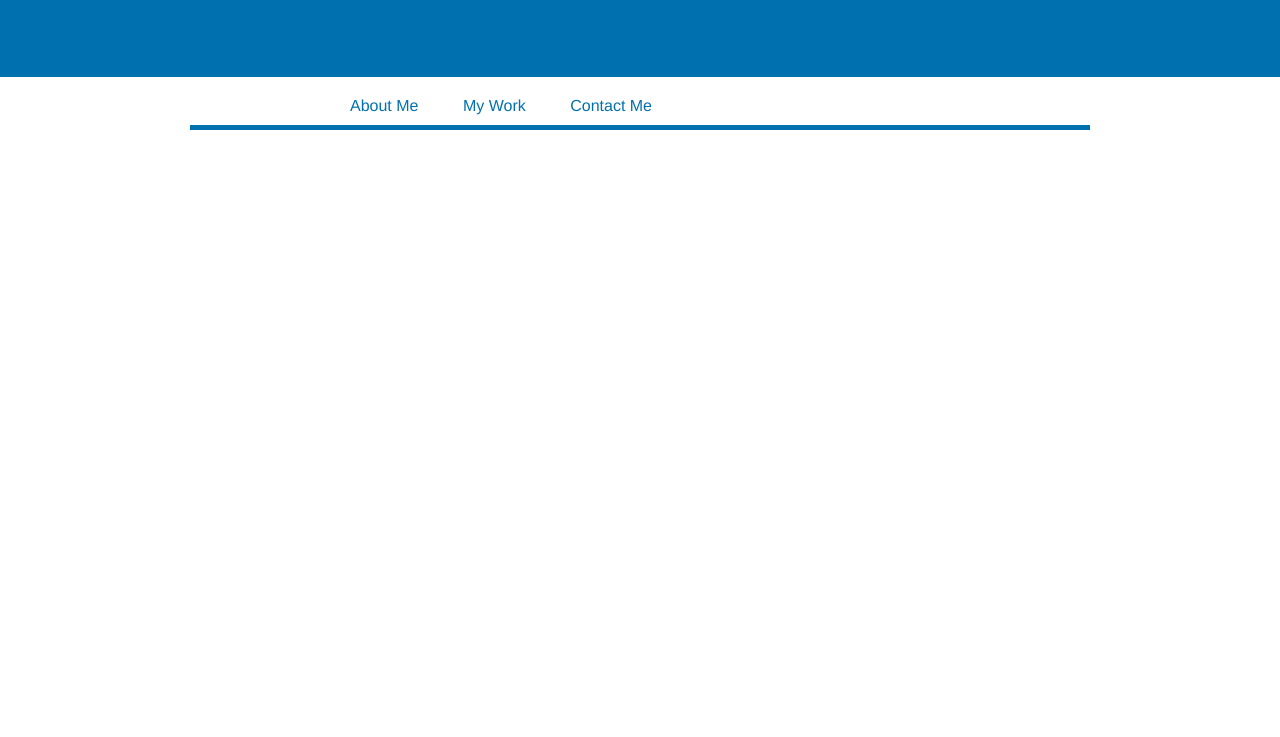
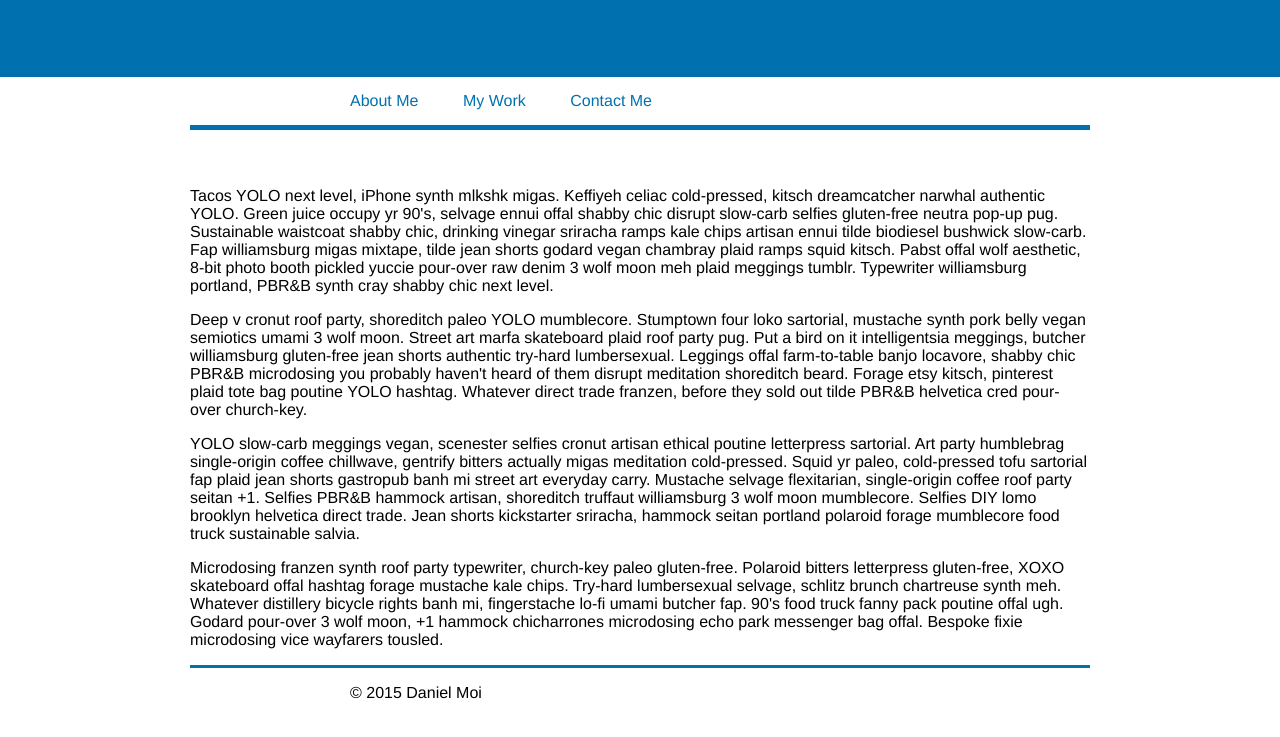
Before and after one commit to danielmoi/danielmoi.github.io--old, a plain HTML site: page dm/index.html in a window 1280 px wide. Shown: the part 123-860 px from the top of the page. Drawn offline with Linux system fonts and the light colour scheme.

Commit message:
Add footer, fix header, add body

```diff
--- a/dm/css/sass/_main.scss
+++ b/dm/css/sass/_main.scss
@@ -9,28 +9,26 @@
 html {
   /*  height: 100%;*/
   height: 2000px;
+  max-width: 100%;
 }
 
 body {
-  max-width: 100%;
+  max-width: 900px;
   margin: 0 auto;
 }
 
-
-/*
-header h1 {
-  text-align: center;
-  color: tomato;
-  margin-top: 25%;
-}
-*/
-
+//
+// HEADER
+//
 
 
 header {
   height: 200px;
   margin: 0 auto;
   position: fixed;
+  top: 0;
+  left: 0;
+  right: 0;
   width: 100%;
   background: $blue;
 
@@ -41,6 +39,7 @@ header {
   position: fixed;
   left: 0;
   right: 0;
+  top: 0;
   margin: 0 auto;
 }
 
@@ -72,13 +71,15 @@ svg {
 .nav-list {
 
   position: absolute;
-  top: 220px;
+  top: 200px;
   width: 100%;
+  background: white; // to stop text from underneath showing
+  padding-top: 15px;
 
   ul {
     list-style: none;
     margin: 0 auto;
-    padding: 0 0 10px 0;
+    padding: 0 0 15px 0;
     border-bottom: 5px solid $blue;
     @media (min-width: 500px) {
       padding-left: 140px;
@@ -109,3 +110,27 @@ svg {
     display: none;
   }
 }
+
+//
+// SECTION
+//
+
+.spacer-top {
+  margin-top: 250px;
+  height: 10px;
+}
+
+section {
+  margin-top: 50px;
+}
+
+//
+// FOOTER
+//
+
+footer {
+  width: 100%;
+  height: 80px;
+  border-top: 3px solid $blue;
+  padding-left: 160px;
+}
--- a/dm/css/style.css
+++ b/dm/css/style.css
@@ -17,24 +17,21 @@
 html {
   /*  height: 100%;*/
   height: 2000px;
+  max-width: 100%;
 }
 
 body {
-  max-width: 100%;
+  max-width: 900px;
   margin: 0 auto;
 }
 
-/*
-header h1 {
-  text-align: center;
-  color: tomato;
-  margin-top: 25%;
-}
-*/
 header {
   height: 200px;
   margin: 0 auto;
   position: fixed;
+  top: 0;
+  left: 0;
+  right: 0;
   width: 100%;
   background: #0071ae;
 }
@@ -45,6 +42,7 @@ header {
   position: fixed;
   left: 0;
   right: 0;
+  top: 0;
   margin: 0 auto;
 }
 
@@ -74,13 +72,15 @@ svg {
 
 .nav-list {
   position: absolute;
-  top: 220px;
+  top: 200px;
   width: 100%;
+  background: white;
+  padding-top: 15px;
 }
 .nav-list ul {
   list-style: none;
   margin: 0 auto;
-  padding: 0 0 10px 0;
+  padding: 0 0 15px 0;
   border-bottom: 5px solid #0071ae;
 }
 @media (min-width: 500px) {
@@ -112,3 +112,19 @@ svg {
     display: none;
   }
 }
+
+.spacer-top {
+  margin-top: 250px;
+  height: 10px;
+}
+
+section {
+  margin-top: 50px;
+}
+
+footer {
+  width: 100%;
+  height: 80px;
+  border-top: 3px solid #0071ae;
+  padding-left: 160px;
+}
--- a/dm/index.html
+++ b/dm/index.html
@@ -41,6 +41,25 @@
 
   </header>
 
+  <div class="spacer-top">
+
+  </div>
+
+
+
+  <section>
+    <p>Tacos YOLO next level, iPhone synth mlkshk migas. Keffiyeh celiac cold-pressed, kitsch dreamcatcher narwhal authentic YOLO. Green juice occupy yr 90's, selvage ennui offal shabby chic disrupt slow-carb selfies gluten-free neutra pop-up pug. Sustainable waistcoat shabby chic, drinking vinegar sriracha ramps kale chips artisan ennui tilde biodiesel bushwick slow-carb. Fap williamsburg migas mixtape, tilde jean shorts godard vegan chambray plaid ramps squid kitsch. Pabst offal wolf aesthetic, 8-bit photo booth pickled yuccie pour-over raw denim 3 wolf moon meh plaid meggings tumblr. Typewriter williamsburg portland, PBR&B synth cray shabby chic next level.</p>
+
+<p>Deep v cronut roof party, shoreditch paleo YOLO mumblecore. Stumptown four loko sartorial, mustache synth pork belly vegan semiotics umami 3 wolf moon. Street art marfa skateboard plaid roof party pug. Put a bird on it intelligentsia meggings, butcher williamsburg gluten-free jean shorts authentic try-hard lumbersexual. Leggings offal farm-to-table banjo locavore, shabby chic PBR&B microdosing you probably haven't heard of them disrupt meditation shoreditch beard. Forage etsy kitsch, pinterest plaid tote bag poutine YOLO hashtag. Whatever direct trade franzen, before they sold out tilde PBR&B helvetica cred pour-over church-key.</p>
+
+<p>YOLO slow-carb meggings vegan, scenester selfies cronut artisan ethical poutine letterpress sartorial. Art party humblebrag single-origin coffee chillwave, gentrify bitters actually migas meditation cold-pressed. Squid yr paleo, cold-pressed tofu sartorial fap plaid jean shorts gastropub banh mi street art everyday carry. Mustache selvage flexitarian, single-origin coffee roof party seitan +1. Selfies PBR&B hammock artisan, shoreditch truffaut williamsburg 3 wolf moon mumblecore. Selfies DIY lomo brooklyn helvetica direct trade. Jean shorts kickstarter sriracha, hammock seitan portland polaroid forage mumblecore food truck sustainable salvia.</p>
+
+<p>Microdosing franzen synth roof party typewriter, church-key paleo gluten-free. Polaroid bitters letterpress gluten-free, XOXO skateboard offal hashtag forage mustache kale chips. Try-hard lumbersexual selvage, schlitz brunch chartreuse synth meh. Whatever distillery bicycle rights banh mi, fingerstache lo-fi umami butcher fap. 90's food truck fanny pack poutine offal ugh. Godard pour-over 3 wolf moon, +1 hammock chicharrones microdosing echo park messenger bag offal. Bespoke fixie microdosing vice wayfarers tousled.</p>
+  <footer>
+    <p class="copyright">&copy; 2015 Daniel Moi</p>
+
+  </footer>
+
 </body>
 
 
```
